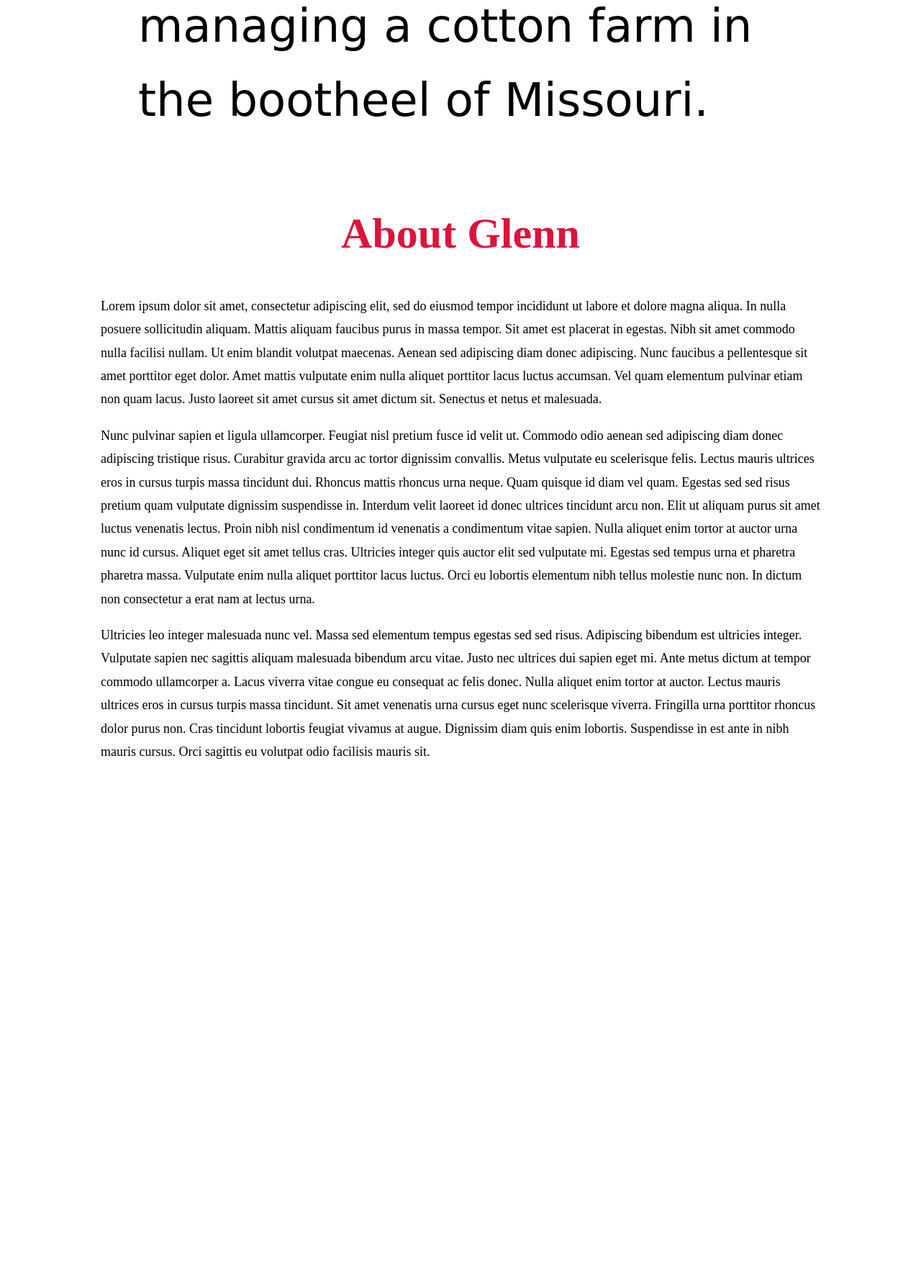
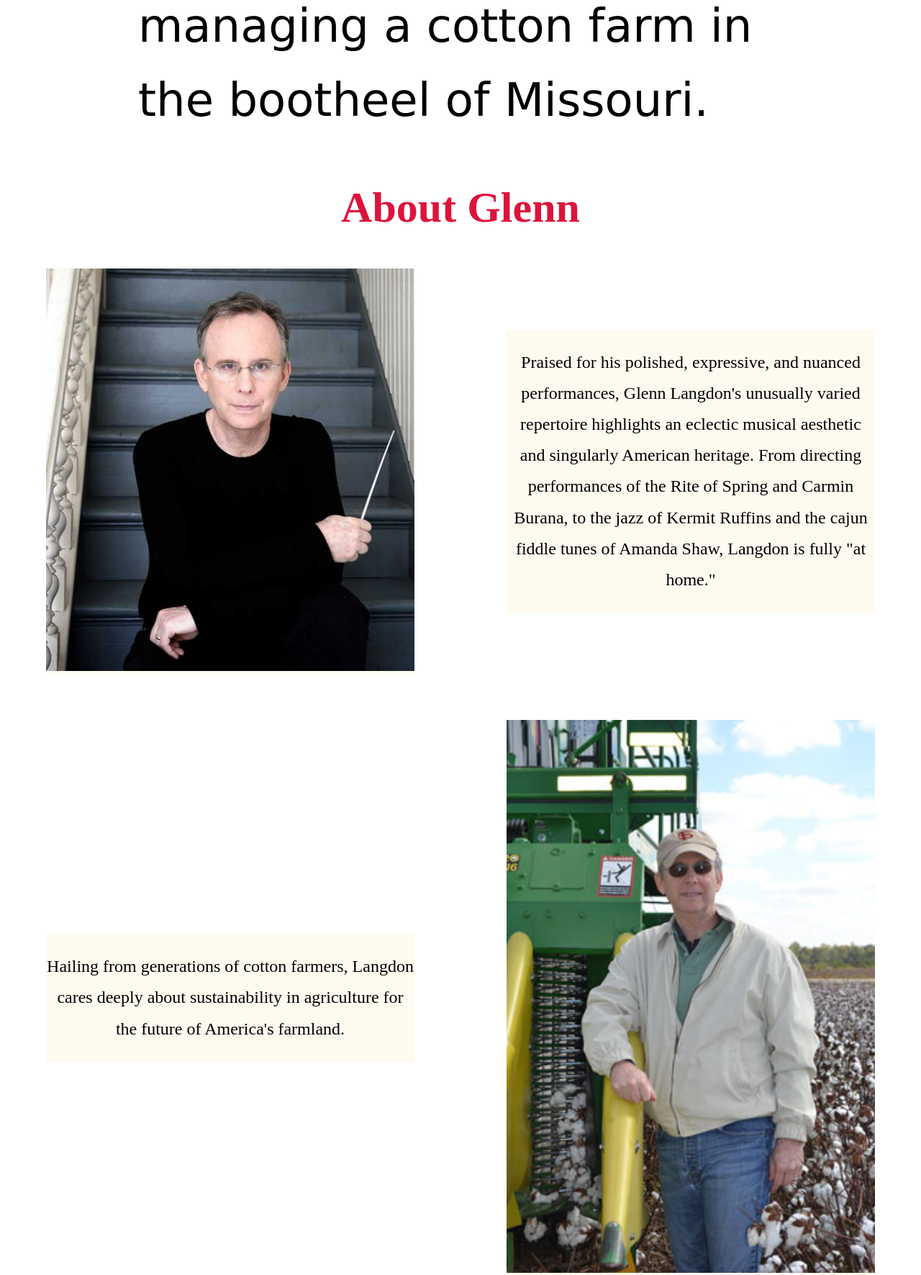
Before and after one commit to nolaProgramierer/2021_site, a PHP site: page / in a window 1280 px wide. Shown: the part 2041-3812 px from the top of the page at 72% size. Before the commit the page ends 3095 px from the top, so only its background shows below. Run offline with PHP 8.4, Linux system fonts and the light colour scheme; some web fonts are replaced.

Commit message:
info-grid

```diff
--- a/index.html
+++ b/index.html
@@ -31,20 +31,40 @@
         <div class="banner-wrapper"></div>
         <main>
             <article class="home-statement">
-                <p>My hero's jounrey includes conducting Bartók with the Cleveland Orchestra, being
+                <p>My hero's journey includes conducting Bartók with the Cleveland Orchestra, being
                     a course assistant at Harvard University's Computer Science Department, giving my
                     New York City debut piano recital 5 years after an injury left my right hand bereft
                     of sensation and managing a cotton farm in the bootheel of Missouri.
                 </p>
             </article>
+            <h2 id="info-headline">About Glenn</h2>
 
-            <div class="bio">
-                <h2>About Glenn</h2>
-                <p>Lorem ipsum dolor sit amet, consectetur adipiscing elit, sed do eiusmod tempor incididunt ut labore et dolore magna aliqua. In nulla posuere sollicitudin aliquam. Mattis aliquam faucibus purus in massa tempor. Sit amet est placerat in egestas. Nibh sit amet commodo nulla facilisi nullam. Ut enim blandit volutpat maecenas. Aenean sed adipiscing diam donec adipiscing. Nunc faucibus a pellentesque sit amet porttitor eget dolor. Amet mattis vulputate enim nulla aliquet porttitor lacus luctus accumsan. Vel quam elementum pulvinar etiam non quam lacus. Justo laoreet sit amet cursus sit amet dictum sit. Senectus et netus et malesuada.</p>
-
-                <p>Nunc pulvinar sapien et ligula ullamcorper. Feugiat nisl pretium fusce id velit ut. Commodo odio aenean sed adipiscing diam donec adipiscing tristique risus. Curabitur gravida arcu ac tortor dignissim convallis. Metus vulputate eu scelerisque felis. Lectus mauris ultrices eros in cursus turpis massa tincidunt dui. Rhoncus mattis rhoncus urna neque. Quam quisque id diam vel quam. Egestas sed sed risus pretium quam vulputate dignissim suspendisse in. Interdum velit laoreet id donec ultrices tincidunt arcu non. Elit ut aliquam purus sit amet luctus venenatis lectus. Proin nibh nisl condimentum id venenatis a condimentum vitae sapien. Nulla aliquet enim tortor at auctor urna nunc id cursus. Aliquet eget sit amet tellus cras. Ultricies integer quis auctor elit sed vulputate mi. Egestas sed tempus urna et pharetra pharetra massa. Vulputate enim nulla aliquet porttitor lacus luctus. Orci eu lobortis elementum nibh tellus molestie nunc non. In dictum non consectetur a erat nam at lectus urna.</p>
-
-                <p>Ultricies leo integer malesuada nunc vel. Massa sed elementum tempus egestas sed sed risus. Adipiscing bibendum est ultricies integer. Vulputate sapien nec sagittis aliquam malesuada bibendum arcu vitae. Justo nec ultrices dui sapien eget mi. Ante metus dictum at tempor commodo ullamcorper a. Lacus viverra vitae congue eu consequat ac felis donec. Nulla aliquet enim tortor at auctor. Lectus mauris ultrices eros in cursus turpis massa tincidunt. Sit amet venenatis urna cursus eget nunc scelerisque viverra. Fringilla urna porttitor rhoncus dolor purus non. Cras tincidunt lobortis feugiat vivamus at augue. Dignissim diam quis enim lobortis. Suspendisse in est ante in nibh mauris cursus. Orci sagittis eu volutpat odio facilisis mauris sit.</p>
+            <div id="info-flex-container">
+                <div class="info">
+                    <img id="stairs-img" src="/images/music/gl_stairs_540x546.jpg" alt="Glenn on stairs with baton">
+                </div>
+                <div class="info">
+                    <p>
+                    Praised for his polished, expressive, and nuanced performances, Glenn Langdon's unusually varied repertoire highlights an eclectic musical aesthetic and singularly
+                    American heritage.  From directing performances of the Rite of Spring and Carmin Burana, to the jazz of Kermit Ruffins and the cajun fiddle tunes of Amanda Shaw, Langdon is fully "at home."
+                    </p>
+                </div>
+                <div class="info">
+                    <p>
+                        Hailing from generations of cotton farmers, Langdon cares deeply about sustainability in agriculture for the future of America's farmland.
+                    </p>
+                </div>
+                <div class="info">
+                    <img id="combine-img" src="/images/farm/gl_combine_300x450.jpg" alt="Glenn in front of cotton combine">
+                </div>
+                <div class="info">
+                    <img id="studio-img1" src="/images/music/gl_lookingAway_400x390.jpg" alt="Glenn Langdon">
+                </div>
+                <div class="info">
+                    <p>
+                        Lorem ipsum dolor sit amet, consectetur adipiscing elit. Pellentesque ac finibus orci, non posuere leo. Sed malesuada dolor id nisi iaculis congue. Aliquam eu auctor erat, nec rhoncus velit. Donec a porttitor augue, quis lacinia augue. Nunc at ultricies lacus. Quisque dignissim justo a massa ultricies, sed commodo orci consectetur
+                    </p>
+                </div>
             </div>
         </main>
         <footer>
--- a/styles/styles0.css
+++ b/styles/styles0.css
@@ -9,7 +9,7 @@ body {
 -------------------------------------------------*/
 .banner-wrapper {
     height: 100vh;
-    background-image: url(../images/gl-laying-down.jpg);
+    background-image: url(../images/music/gl-laying-down.jpg);
     background-size: cover;
     background-position: center center;
 }
@@ -84,11 +84,7 @@ body {
     left: -.2em;
     color: crimson;
 }
-.bio {
-    max-width: 1000px;
-    margin: 100px auto 0;
-}
-.bio h2 {
+#info-headline {
     font-size: 60px;
     font-family:  bignoodletitling;
     text-align: center;
@@ -105,3 +101,26 @@ p::first-letter {
     color: crimson;
 }
 */
+#info-flex-container {
+    display: flex;
+    flex-wrap: wrap;
+    justify-content: space-around;
+    align-items: center;
+}
+.info {
+    width: 40%;
+    height: auto;
+    background-color: floralwhite;
+    margin-bottom: 4em;
+    flex: 0 1 auto;
+    text-align: center;
+
+}
+.info img {
+    width: 100%;
+}
+.info p {
+    font-family: poppins;
+    font-size: 24px;
+    line-height: 1.8;
+}
```
Also changed, not shown: images/farm/gl_combine_300x450.jpg (added), images/farm/gl_combine_400x600.jpg (added), images/music/DSC_0039.jpg (added), images/music/gl_lookingAway_400x390.jpg (added), images/music/gl_stairs_540x546.jpg (added), 1 other file.
